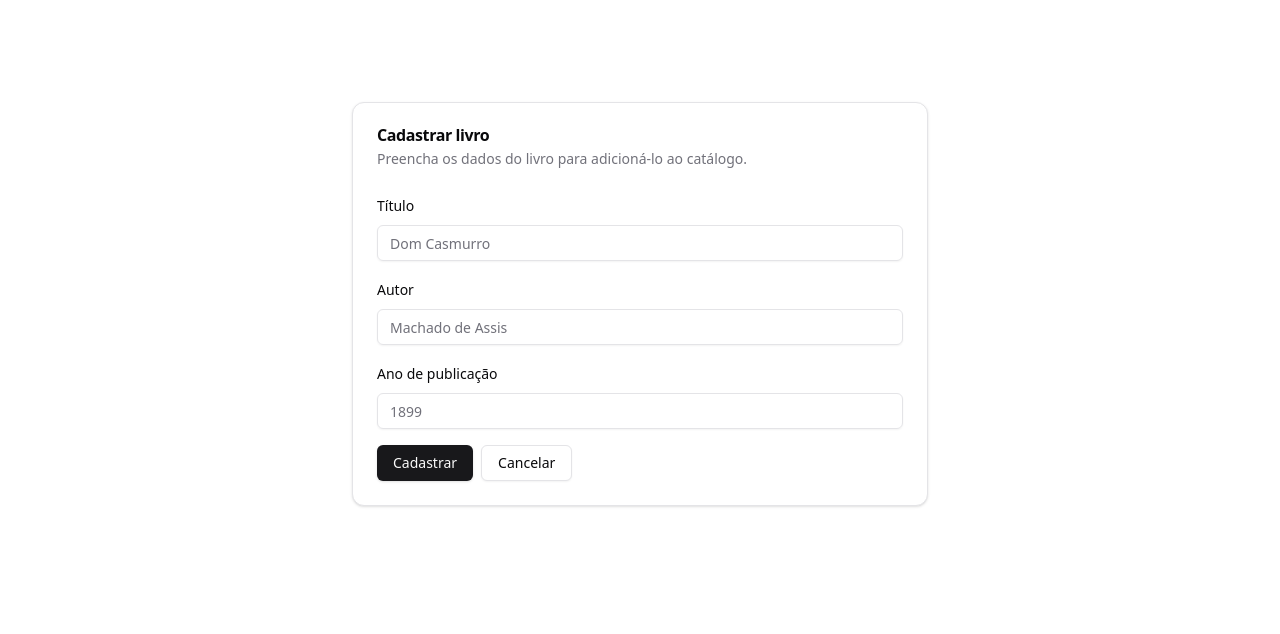
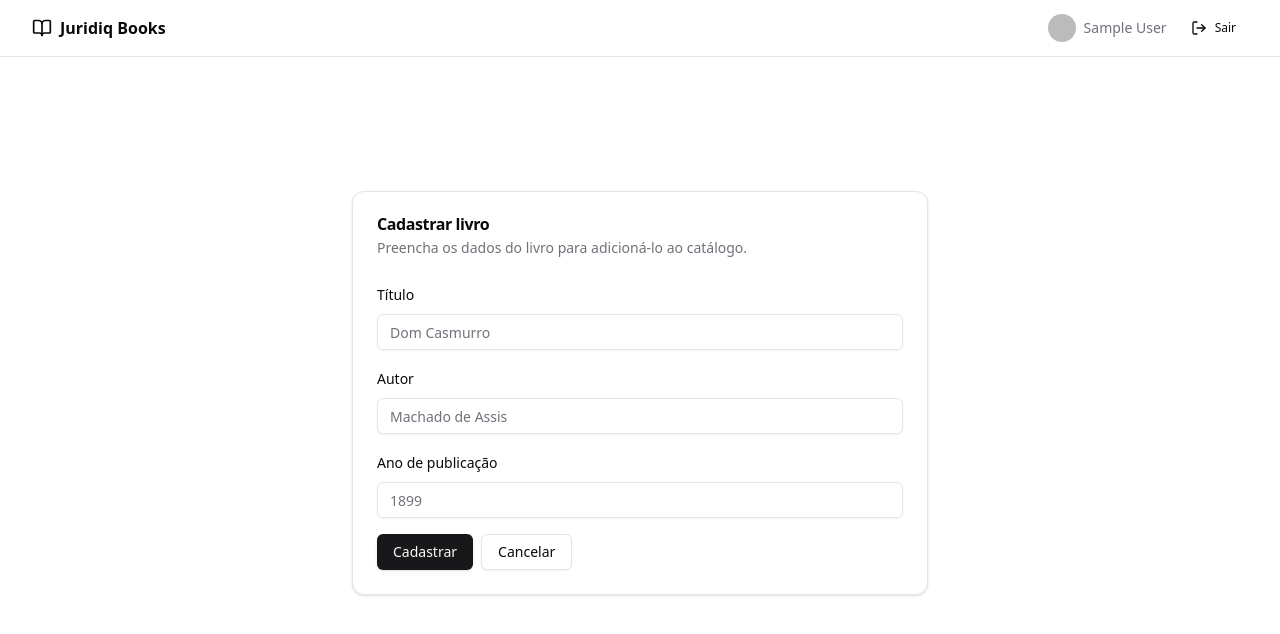
Before and after one commit to LuizMath/FrontEndBook, a Next.js app: page /books/new in a window 1280 px wide. Shown: the top 634 px of the page. Built offline with nearby package versions, Linux system fonts and the light colour scheme; no server answers; sample sign-in values are in the browser's storage.

Commit message:
layout para rotas /books

```diff
--- /dev/null
+++ b/src/app/(app)/books/layout.tsx
@@ -0,0 +1,10 @@
+import { Header } from "@/components/header";
+
+export default function AppLayout({ children }: { children: React.ReactNode }) {
+  return (
+    <div className="flex min-h-dvh flex-col">
+      <Header />
+      <main className="container flex-1 py-8">{children}</main>
+    </div>
+  );
+}
```
